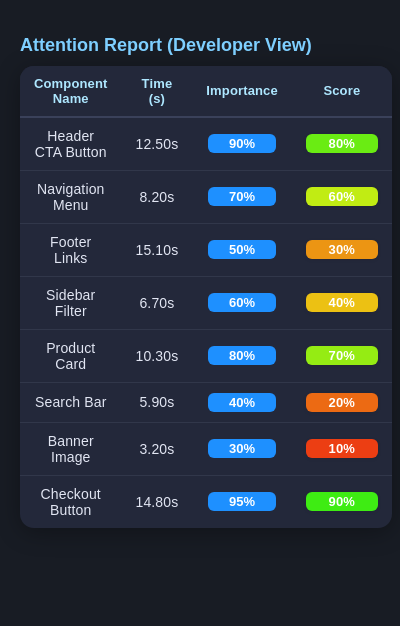
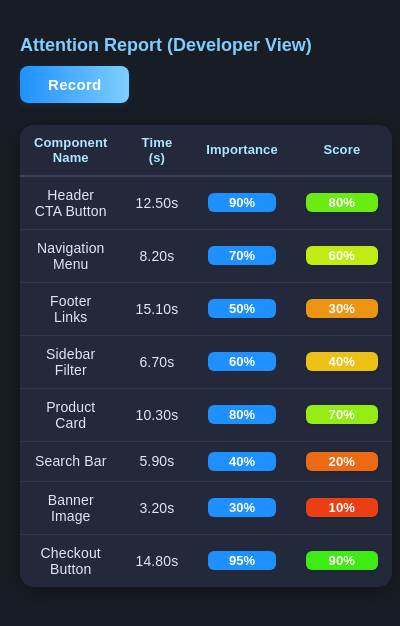
Before and after one commit to wcia013twe/shellhacks, a browser extension: page Report/popup.html in a window 400 px wide. Drawn offline with Linux system fonts and the light colour scheme.

Commit message:
created page linking on extension

```diff
--- a/Report/popup.html
+++ b/Report/popup.html
@@ -69,10 +69,37 @@
         display: inline-block;
         min-width: 48px;
       }
+      .modern-btn {
+        background: linear-gradient(90deg, #1e90ff 0%, #7ecfff 100%);
+        color: #fff;
+        border: none;
+        border-radius: 8px;
+        padding: 10px 28px;
+        font-size: 15px;
+        font-weight: 600;
+        letter-spacing: 0.02em;
+        box-shadow: 0 2px 8px rgba(30, 144, 255, 0.15);
+        cursor: pointer;
+        transition: background 0.2s, transform 0.15s, box-shadow 0.2s;
+        margin-bottom: 12px;
+      }
+      .modern-btn:hover,
+      .modern-btn:focus {
+        background: linear-gradient(90deg, #339dff 0%, #aee7ff 100%);
+        color: #23283a;
+        transform: translateY(-2px) scale(1.03);
+        box-shadow: 0 4px 16px rgba(30, 144, 255, 0.22);
+        outline: none;
+      }
     </style>
   </head>
   <body>
-    <h2>Attention Report (Developer View)</h2>
+    <div>
+      <h2>Attention Report (Developer View)</h2>
+      <button class="modern-btn" id="recordBtn">
+        Record
+      </button>
+    </div>
 
     <div id="report-table"></div>
     <script src="reportData.js"></script>
```
Also changed, not shown: Report/popup.js (added, +14 -0 lines).
